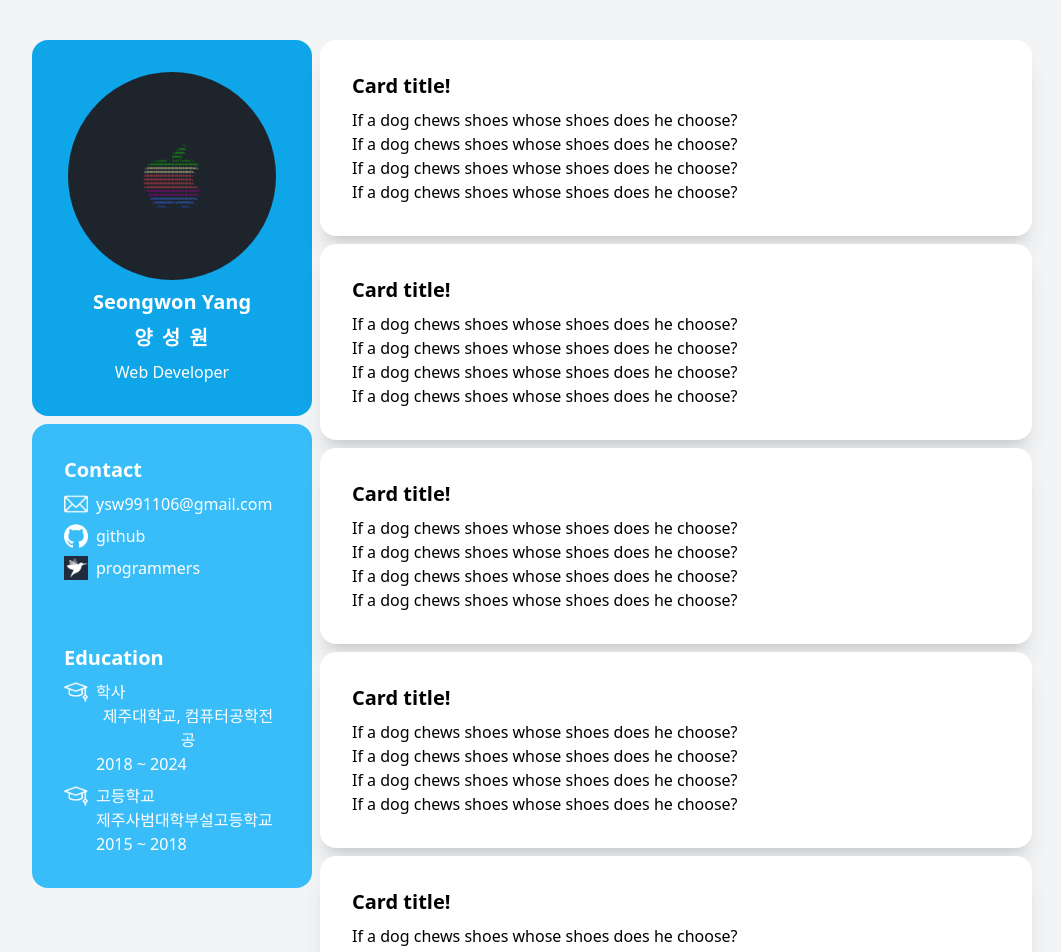
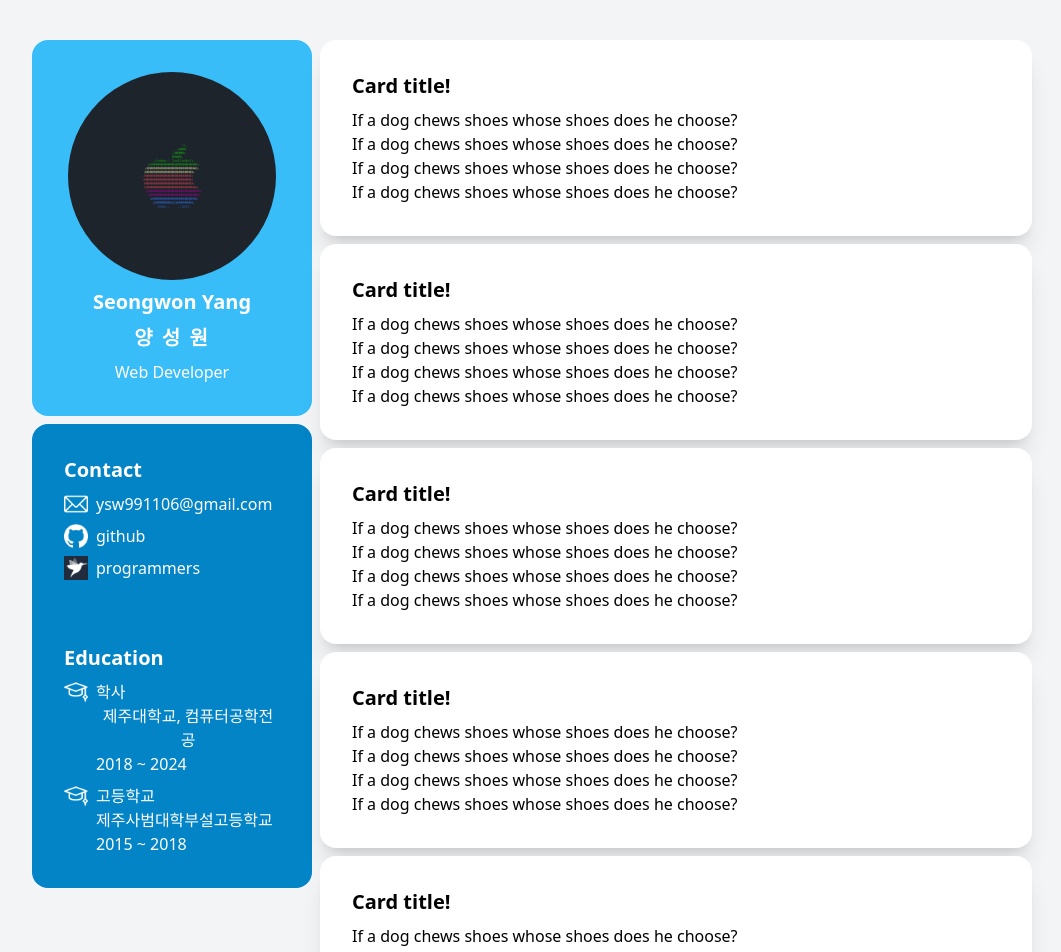
Before and after one commit to codearchitect99/resume, a React (Create React App) app: page / in a window 1280 px wide. Shown: the top 952 px of the page, without its empty margins (108-1169 px from the left). Built offline with nearby package versions, Linux system fonts and the light colour scheme.

Commit message:
프로필 컬러 조정

```diff
--- a/src/container/component/Info.tsx
+++ b/src/container/component/Info.tsx
@@ -57,7 +57,7 @@ function Education() {
 
 const Info: React.FC = () => {
     return (
-        <div className="card w-full h-full bg-sky-400 text-white">
+        <div className="card w-full h-full bg-sky-600 text-white">
             <Contact/>
             <Education/>
         </div>
--- a/src/container/component/Profile.tsx
+++ b/src/container/component/Profile.tsx
@@ -3,7 +3,7 @@ import React from "react";
 const Profile: React.FC = () => {
     return (
         <>
-            <div className="card bg-sky-500 text-white">
+            <div className="card bg-sky-400 text-white">
                 <div className="card-body">
                     <div className="flex justify-center w-full">
                         <div className="avatar">
```
